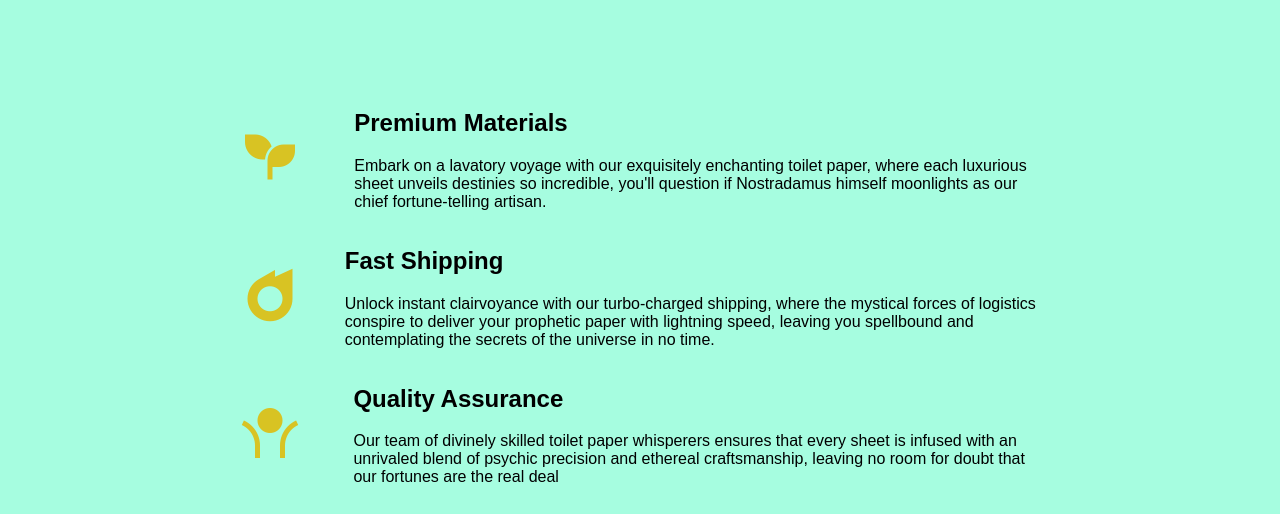
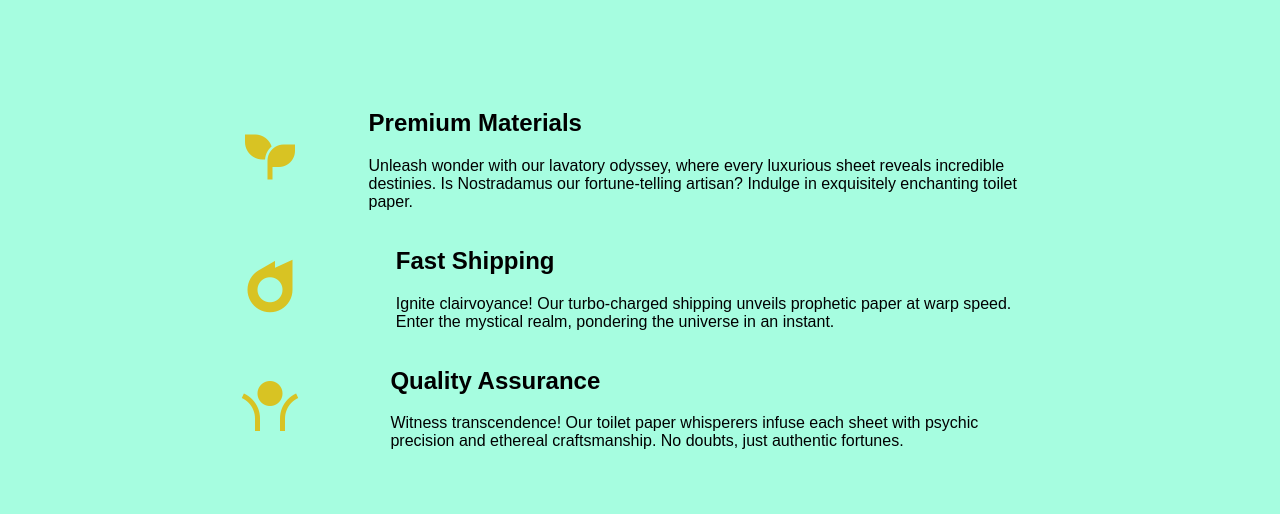
Before and after one commit to Wicked-Wild-Explorer/FabeledFlushables, a plain HTML site: page index.html in a window 1280 px wide. Shown: the part 319-833 px from the top of the page. Drawn offline with nearby package versions, Linux system fonts and the light colour scheme; grey boxes are pictures that could not be loaded.

Commit message:
Update index.html

```diff
--- a/index.html
+++ b/index.html
@@ -52,7 +52,7 @@
     <div class="icon"><i class="ri-seedling-fill ri-3x"></i></div>
     <div class="content">
       <h2>Premium Materials</h2>
-      <p >Embark on a lavatory voyage with our exquisitely enchanting toilet paper, where each luxurious sheet unveils destinies so incredible, you'll question if Nostradamus himself moonlights as our chief fortune-telling artisan.
+      <p>Unleash wonder with our lavatory odyssey, where every luxurious sheet reveals incredible destinies. Is Nostradamus our fortune-telling artisan? Indulge in exquisitely enchanting toilet paper.
 </p>
     </div>
   </div>
@@ -61,7 +61,7 @@
     <div class="icon"><i class="ri-meteor-fill ri-3x"></i></div>
     <div class="content">
       <h2>Fast Shipping</h2>
-      <p>Unlock instant clairvoyance with our turbo-charged shipping, where the mystical forces of logistics conspire to deliver your prophetic paper with lightning speed, leaving you spellbound and contemplating the secrets of the universe in no time.
+      <p>Ignite clairvoyance! Our turbo-charged shipping unveils prophetic paper at warp speed. Enter the mystical realm, pondering the universe in an instant.
 </p>
     </div>
   </div>
@@ -71,7 +71,7 @@
     <div class="content">
       <h2>Quality Assurance</h2>
 <p>
-  Our team of divinely skilled toilet paper whisperers ensures that every sheet is infused with an unrivaled blend of psychic precision and ethereal craftsmanship, leaving no room for doubt that our fortunes are the real deal
+  Witness transcendence! Our toilet paper whisperers infuse each sheet with psychic precision and ethereal craftsmanship. No doubts, just authentic fortunes.
 </p>
     </div>
   </div>
```
